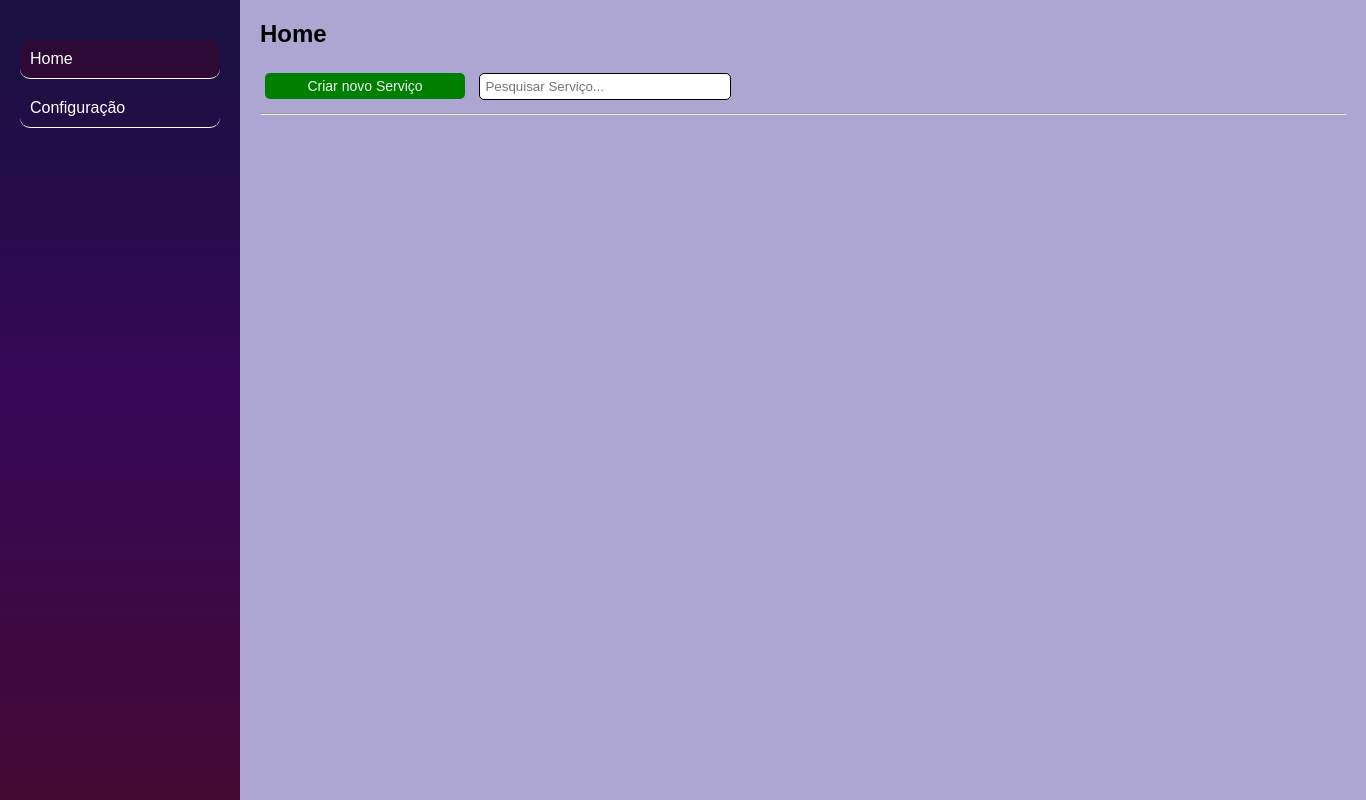
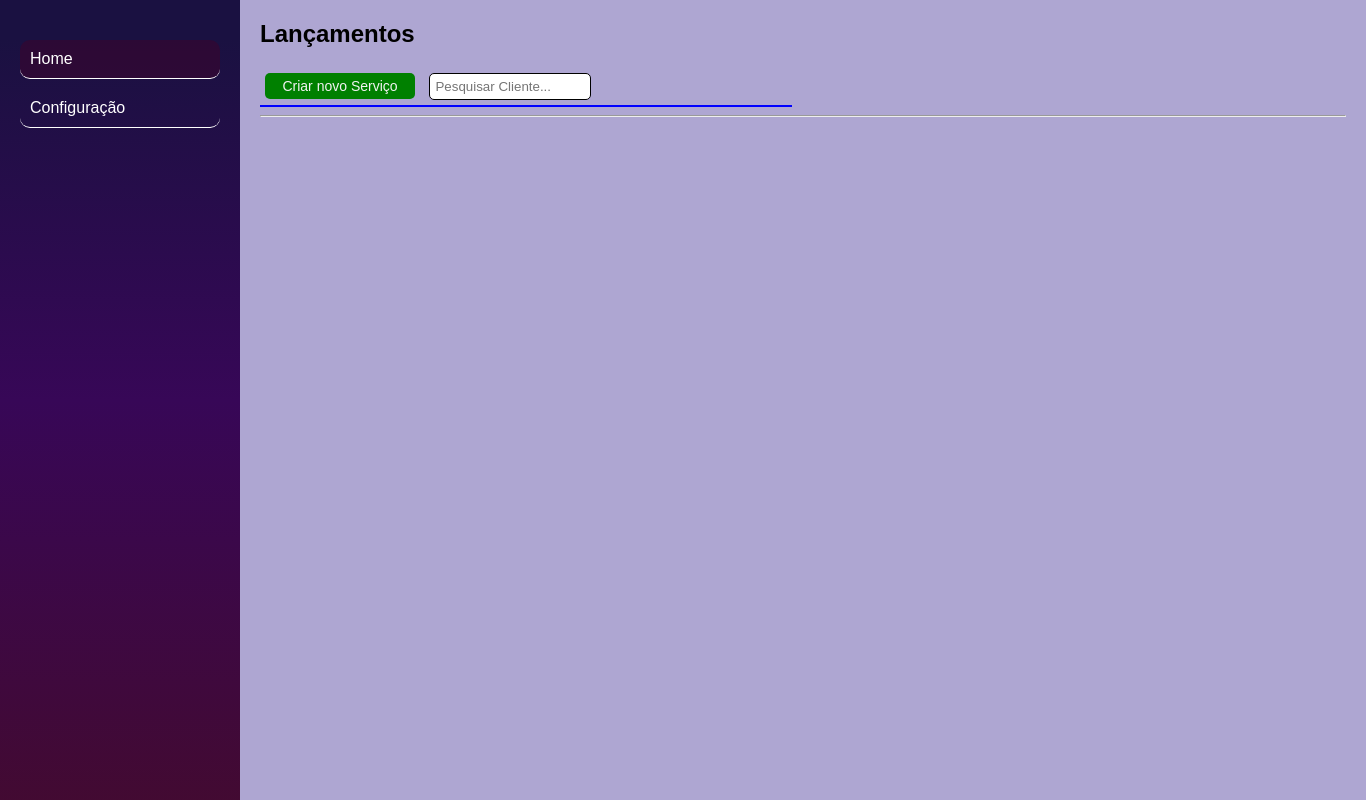
Before and after one commit to rafaxavier/pdv-salao-electron, an Electron app: page src/views/home/index.html in a window 1366 px wide. Drawn offline with Linux system fonts and the light colour scheme; no server answers.

Commit message:
feat: adicionando exibicao de totais

```diff
--- a/src/views/home/index.html
+++ b/src/views/home/index.html
@@ -31,7 +31,7 @@
             <input type="text" id="id-servico" hidden>
             <div class="form-label">
                 <label for="data">Data/Hora:</label>
-                <input class="data-input" type="datetime-local" id="data" name="data" required>
+                <input class="data-input" type="datetime-local" id="data" required>
             </div>
             <div class="form-label">
                 <label for="select-clientes">Cliente:</label>
@@ -60,11 +60,16 @@
 
     <div class="header"></div>
     <div class="conteiner-content">
-        <h2>Home</h2>
+        <h2>Lançamentos</h2>
 
         <!-- ### Add Serviço ### -->
-        <button id="open-modal-cria-venda" class="btn-success btn-md">Criar novo Serviço</button>
-        <input class="input-style" type="text" id="searchInput" placeholder="Pesquisar Serviço...">
+        <div class="header-top">
+            <div style=" min-width: 200px; max-width: 500px;">
+                <button class="btn-success btn-md" style="max-width: 150px;"  id="open-modal-cria-venda">Criar novo Serviço</button>
+                <input class="input-style" type="text" style="max-width: 150px;"  id="searchInput" placeholder="Pesquisar Cliente...">
+            </div>
+            <div style="border: 1px solid blue; max-width: 500px; background-color: aliceblue ; padding:0 15px;" id="total"></div>
+        </div>
         <hr>
 
         <div id="content">
```
